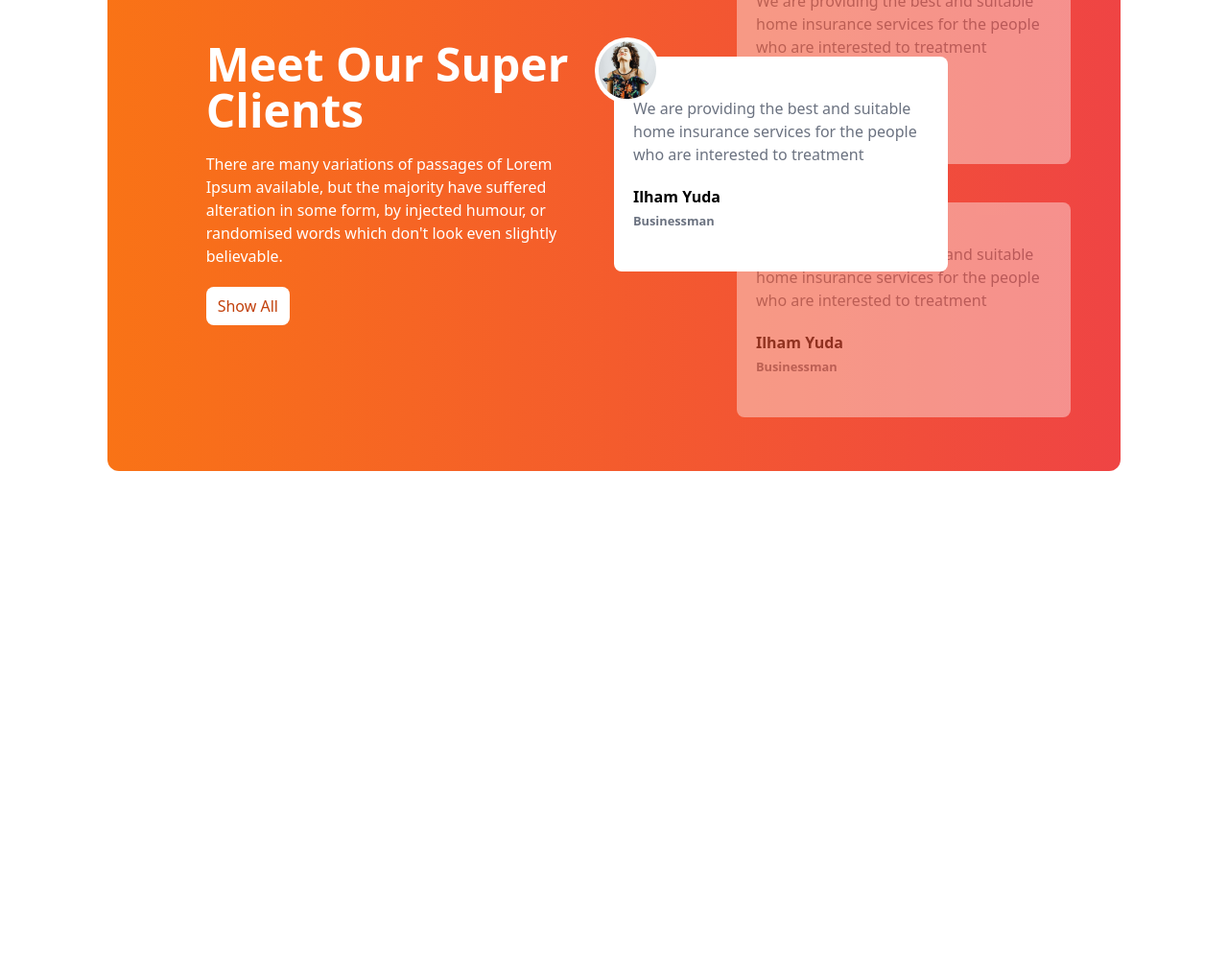
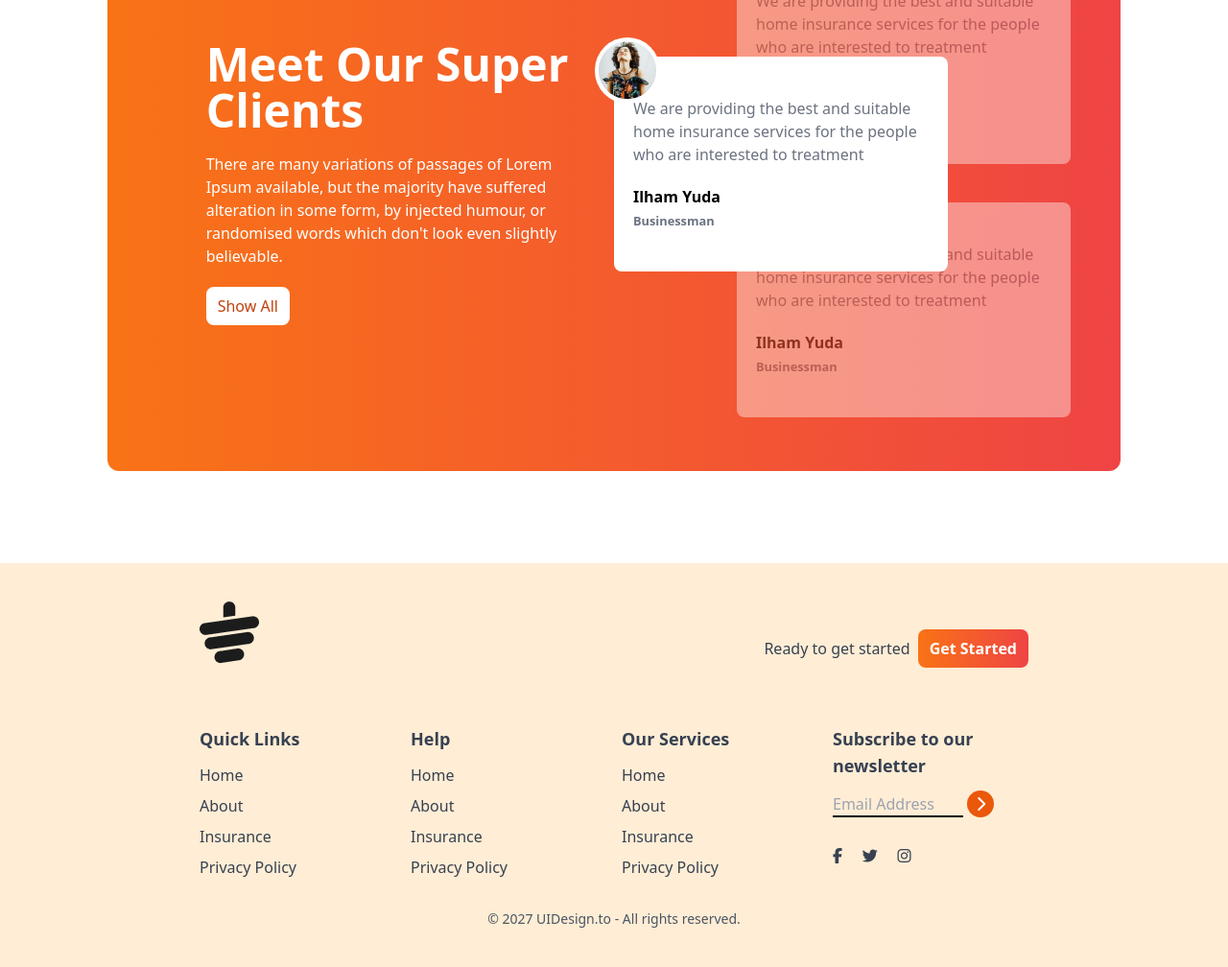
Before and after one commit to rubaiatferdous15/tea-house-tailwind, a plain HTML site: page index.html in a window 1280 px wide. Shown: the part 2063-3071 px from the top of the page at 96% size. Before the commit the page ends 2650 px from the top, so only its background shows below. Drawn offline with nearby package versions, Linux system fonts and the light colour scheme.

Commit message:
full done

```diff
--- a/index.html
+++ b/index.html
@@ -156,7 +156,95 @@
 
       </div>
     </section>
+
   </main>
+  <footer class="bg-orange-100 text-gray-700 py-10 px-4 md:px-16">
+    <div class="w-9/12 mx-auto">
+      <div class="mb-8 flex justify-between">
+        <img  class="mb-8"src="images/cup.png" alt="">
+        <div class="flex items-center gap-2">
+          <h4>Ready to get started</h4>
+          <button class="bg-gradient-to-r from-orange-500 to-red-500 px-3 py-2 rounded-lg text-white font-bold">Get Started</button>
+        </div>
+      </div>
+      <div class="grid grid-cols-1 md:grid-cols-2 lg:grid-cols-4 gap-4">
+        <div>
+          <h3 class="font-semibold text-lg mb-3">Quick Links</h3>
+          <ul class="space-y-2">
+            <li>
+              <a class="hover:text-orange-600" href="#">Home</a>
+            </li>
+            <li>
+              <a class="hover:text-orange-600" href="#">About</a>
+            </li>
+            <li>
+              <a class="hover:text-orange-600" href="#">Insurance</a>
+            </li>
+            <li>
+              <a class="hover:text-orange-600" href="#">Privacy Policy</a>
+            </li>
+          </ul>
+        </div>
+        <div>
+          <h3 class="font-semibold text-lg mb-3">Help</h3>
+          <ul class="space-y-2">
+            <li>
+              <a class="hover:text-orange-600" href="#">Home</a>
+            </li>
+            <li>
+              <a class="hover:text-orange-600" href="#">About</a>
+            </li>
+            <li>
+              <a class="hover:text-orange-600" href="#">Insurance</a>
+            </li>
+            <li>
+              <a class="hover:text-orange-600" href="#">Privacy Policy</a>
+            </li>
+          </ul>
+        </div>
+        <div>
+          <h3 class="font-semibold text-lg mb-3">Our Services</h3>
+          <ul class="space-y-2">
+            <li>
+              <a class="hover:text-orange-600" href="#">Home</a>
+            </li>
+            <li>
+              <a class="hover:text-orange-600" href="#">About</a>
+            </li>
+            <li>
+              <a class="hover:text-orange-600" href="#">Insurance</a>
+            </li>
+            <li>
+              <a class="hover:text-orange-600" href="#">Privacy Policy</a>
+            </li>
+          </ul>
+        </div>
+        <div>
+          <h3 class="font-semibold text-lg mb-3">Subscribe to our newsletter</h3>
+          <div class="flex flex-col space-y-2">
+            <div>
+              <input placeholder="Email Address" type="text" class="bg-transparent border-b-2 border-black w-4/6">
+              <i class="fa-solid fa-chevron-right w-7 h-7 bg-orange-600 inline-flex rounded-full text-white justify-center items-center "></i>
+              <div class="flex justify-between w-2/5 mb-2 mt-8">
+                <i class="fa-brands fa-facebook-f"></i>
+                <i class="fa-brands fa-twitter"></i>
+                <i class="fa-brands fa-instagram"></i>
+
+
+              </div>
+            </div>
+          </div>
+        </div>
+
+      </div>
+
+
+    </div>
+    <div class="text-center pt-4 mt-4">
+      <p class="text-sm text-gray-600">© 2027 UIDesign.to - All rights reserved.</p>
+    </div>
+
+  </footer>
 
 
 </body>
```
